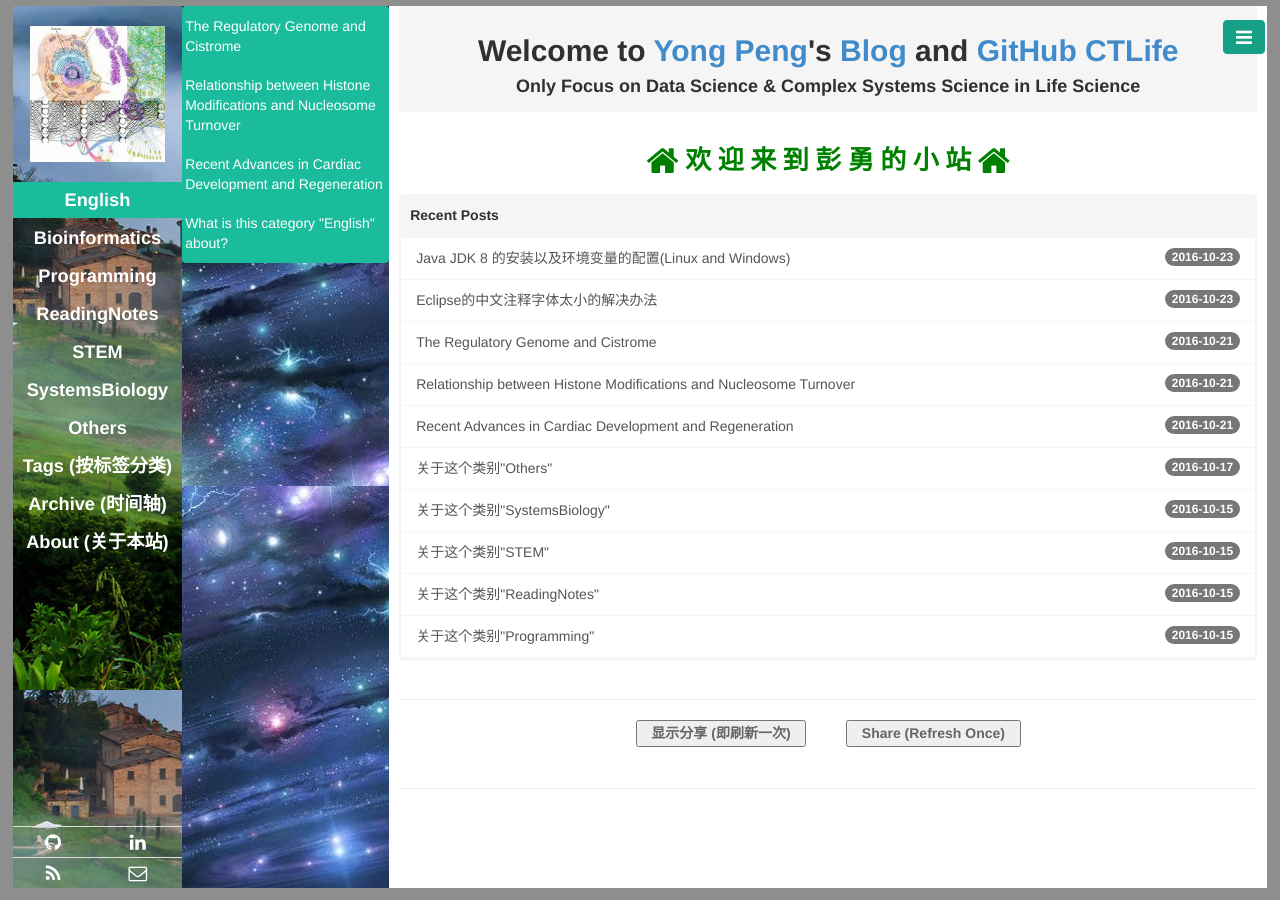
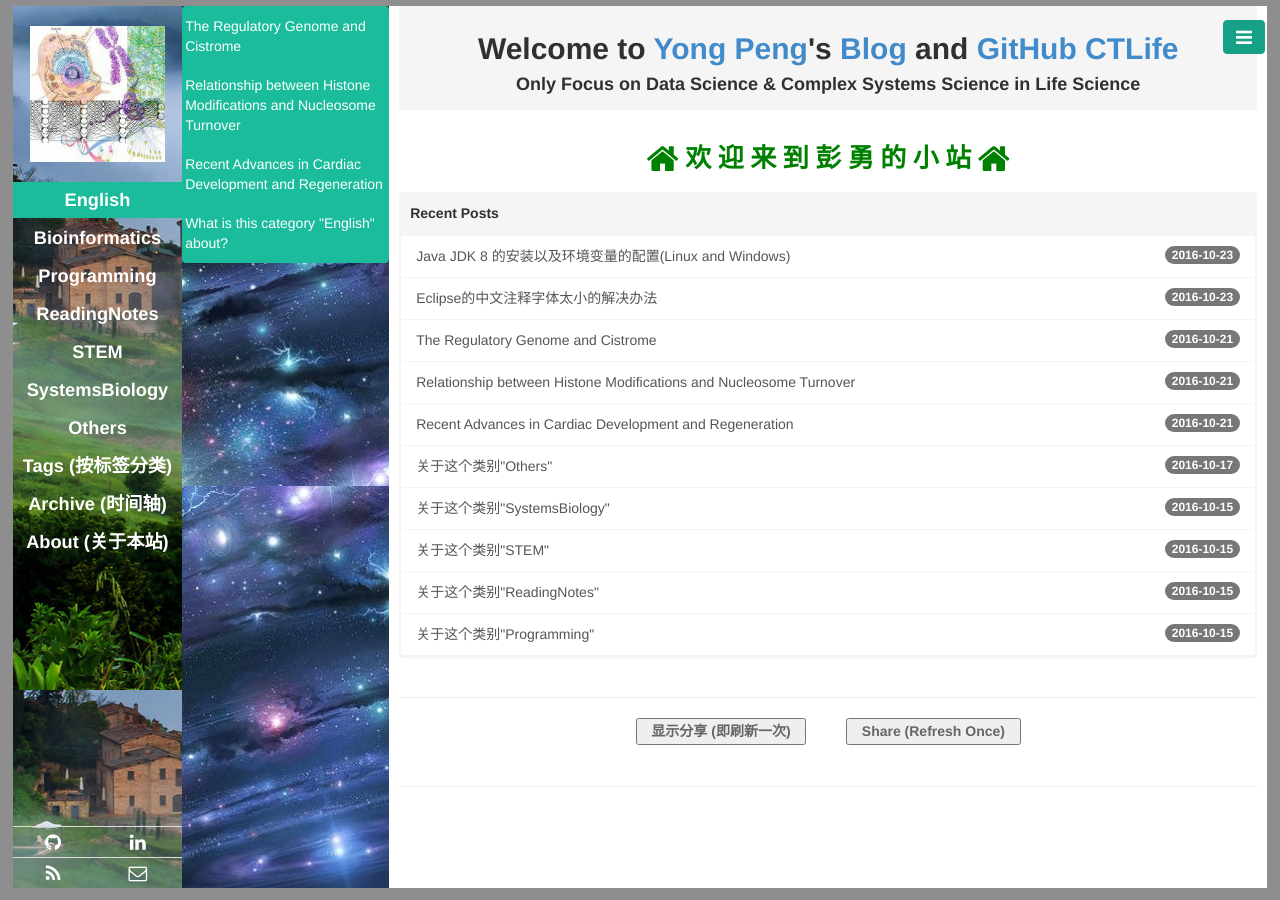
Before and after one commit to CTLife/CTLife.github.io, a Jekyll site: the page built from index.html, in a window 1280 px wide. Built offline with Jekyll 4.4.1, drawn with Linux system fonts in a browser that asks for light colours; Markdown is read by kramdown in place of the engine named in the settings; the list of posts is cut into pages by our own code.

Commit message:
Update base.css

```diff
--- a/public/css/base.css
+++ b/public/css/base.css
@@ -88,7 +88,7 @@ body, html {
   padding: 0   2%   0   2%;
 }
 .aside3-title {
-  border-top: 5px solid   #f5f5f5;
+  border-top: 3px solid   #f5f5f5;
   background-color: #f5f5f5;
   border-bottom: 5px solid   #f5f5f5;
   text-align: center;
```
